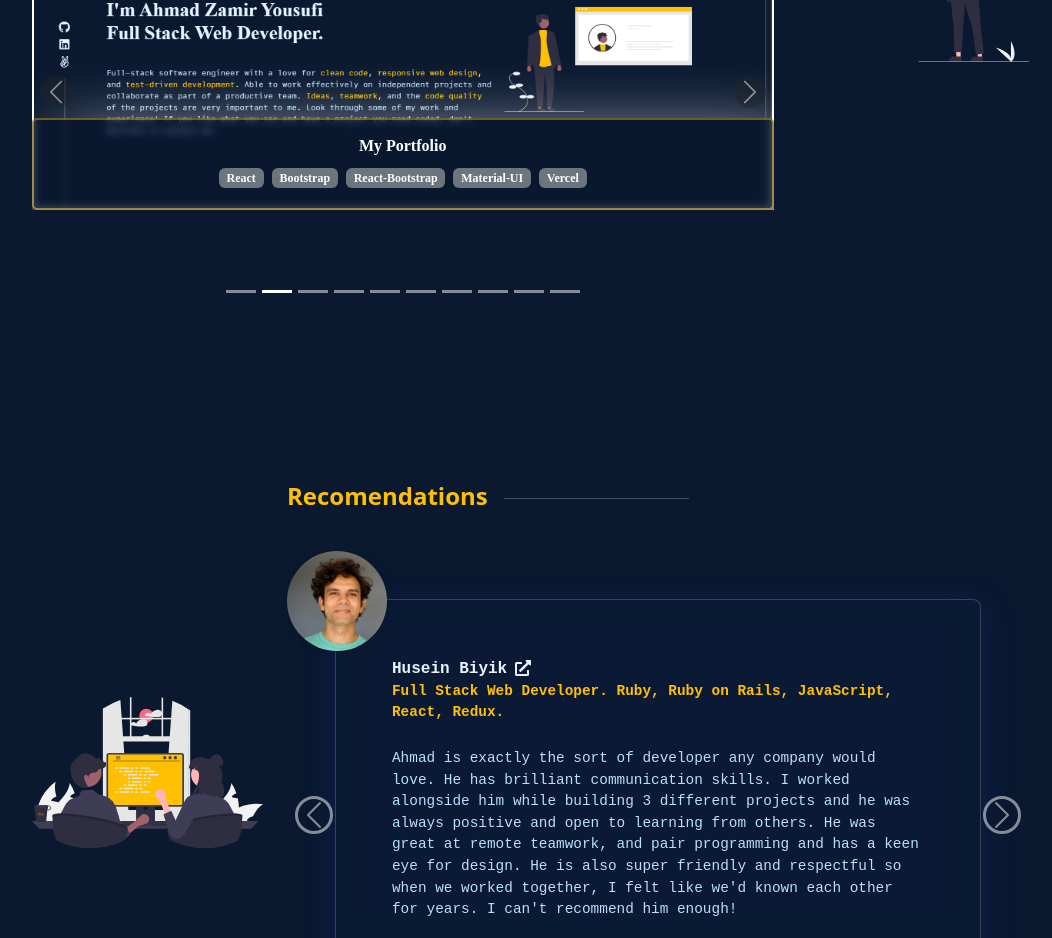
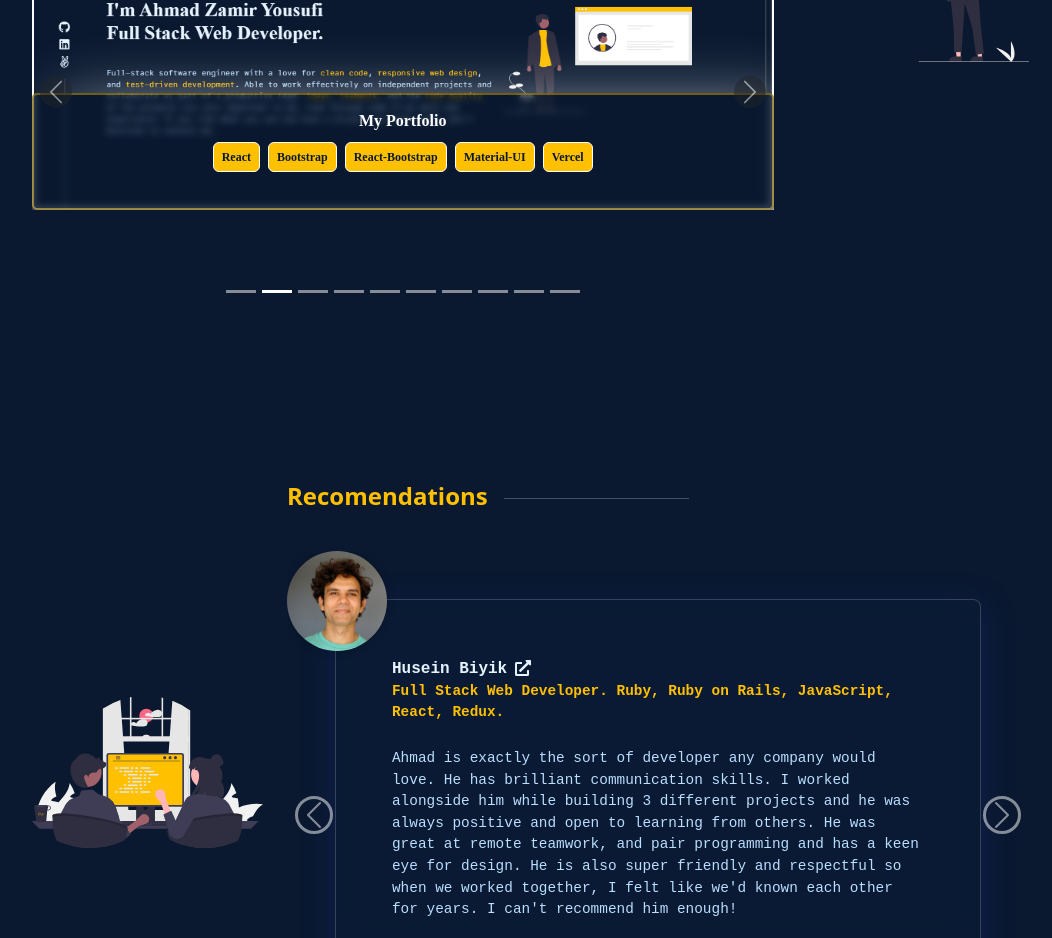
Before and after one commit to ahzamir/my-portfolio, a React (Create React App) app: page / in a window 1280 px wide. Shown: the part 1980-2918 px from the top of the page, without its empty margins (99-1151 px from the left). Built offline with nearby package versions, Linux system fonts and the light colour scheme; a web font is replaced by a local one.

Commit message:
add the project languages and tools on the carousel

```diff
--- a/src/components/pages/projects/Projects.js
+++ b/src/components/pages/projects/Projects.js
@@ -18,18 +18,6 @@ const Projects = () => {
     source_link: '',
   });
 
-  const handleHover = () => {
-    const projectInfo = document.querySelector('.carousel-info');
-    projectInfo.classList.remove('d-flex');
-    projectInfo.classList.add('d-none');
-  };
-
-  const handleLeave = () => {
-    const projectInfo = document.querySelector('.carousel-info');
-    projectInfo.classList.remove('d-none');
-    projectInfo.classList.add('d-flex');
-  };
-
   const handleClick = (event) => {
     const project = projects.find((project) => project.id === event.target.id);
     setProjectData({
@@ -43,6 +31,25 @@ const Projects = () => {
     });
     setShow(true);
   };
+
+  const handleHover = () => {
+    const projectDetails = document.querySelectorAll('.carousel-caption');
+    projectDetails.forEach((projectDetail) => {
+      projectDetail.classList.remove('d-flex');
+      projectDetail.classList.add('d-none');
+    }
+    );
+  };
+
+  const handleLeave = () => {
+    const projectDetails = document.querySelectorAll('.carousel-caption');
+    projectDetails.forEach((projectDetail) => {
+      projectDetail.classList.remove('d-none');
+      projectDetail.classList.add('d-flex');
+    }
+    );
+  };
+
   return (
     <section id="projects" className="row m-0 mt-md-5 mb-md-5">
       <div className="col-md-9">
@@ -60,12 +67,12 @@ const Projects = () => {
           nextIcon={<span aria-hidden="true" className="carousel-control-next-icon bg-dark rounded-circle border border-2 border-dark p-2 m-2 fs-4 fw-bold text-white d-flex align-items-center justify-content-center position-absolute top-50 end-0 translate-middle-y" />}
           prevIcon={<span aria-hidden="true" className="carousel-control-prev-icon bg-dark rounded-circle border border-2 border-dark p-2 m-2 fs-4 fw-bold text-white d-flex align-items-center justify-content-center position-absolute top-50 start-0 translate-middle-y" />}
           className="carousel-div"
-          onMouseEnter={handleHover}
-          onMouseLeave={handleLeave}
         >
           {projects.map((project) => (
             <Carousel.Item
               key={project.title}
+              onMouseEnter={handleHover}
+              onMouseLeave={handleLeave}
             >
               {/* eslint-disable-next-line jsx-a11y/click-events-have-key-events,jsx-a11y/no-noninteractive-element-interactions */}
               <img
@@ -86,17 +93,16 @@ const Projects = () => {
                 >
                   {project.title}
                 </h3>
-                {/* add the project languages and tools */}
-                <div className="d-flex flex-wrap justify-content-center">
+                <ul className="list-unstyled d-flex flex-wrap justify-content-center">
                   {project.languages_and_tools.map((language) => (
-                    <span
+                    <li
                       key={language}
-                      className="badge bg-secondary text-white m-1"
+                      className="badge text-wrap m-1 p-2 border border-1 border-white fw-bold bg-secondary-color main-color"
                     >
                       {language}
-                    </span>
+                    </li>
                   ))}
-                </div>
+                </ul>
               </Carousel.Caption>
             </Carousel.Item>
           ))}
```
